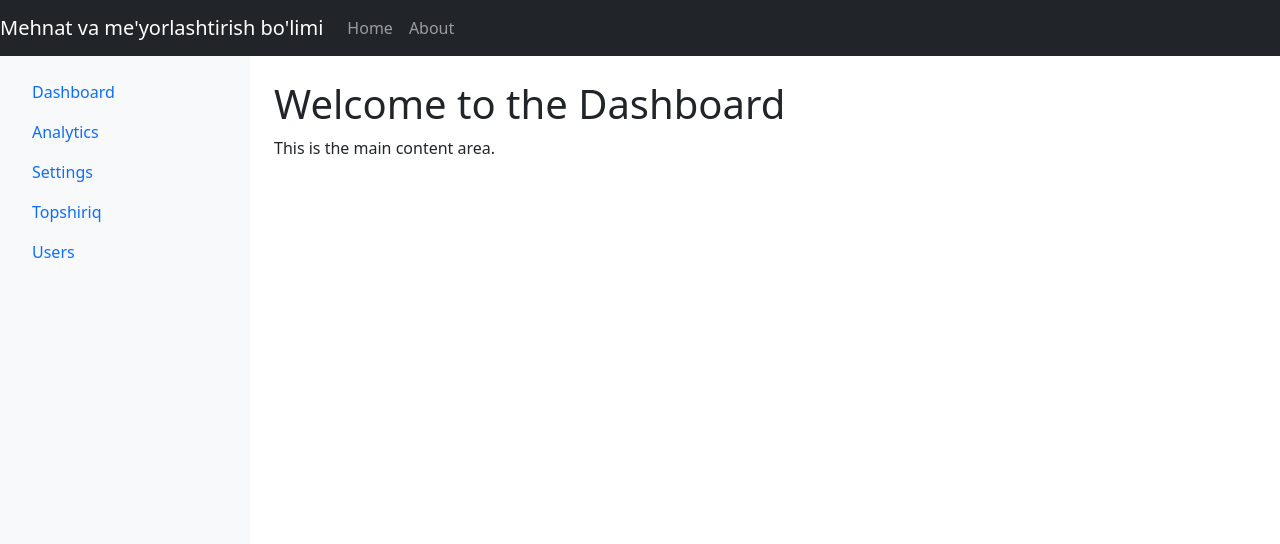
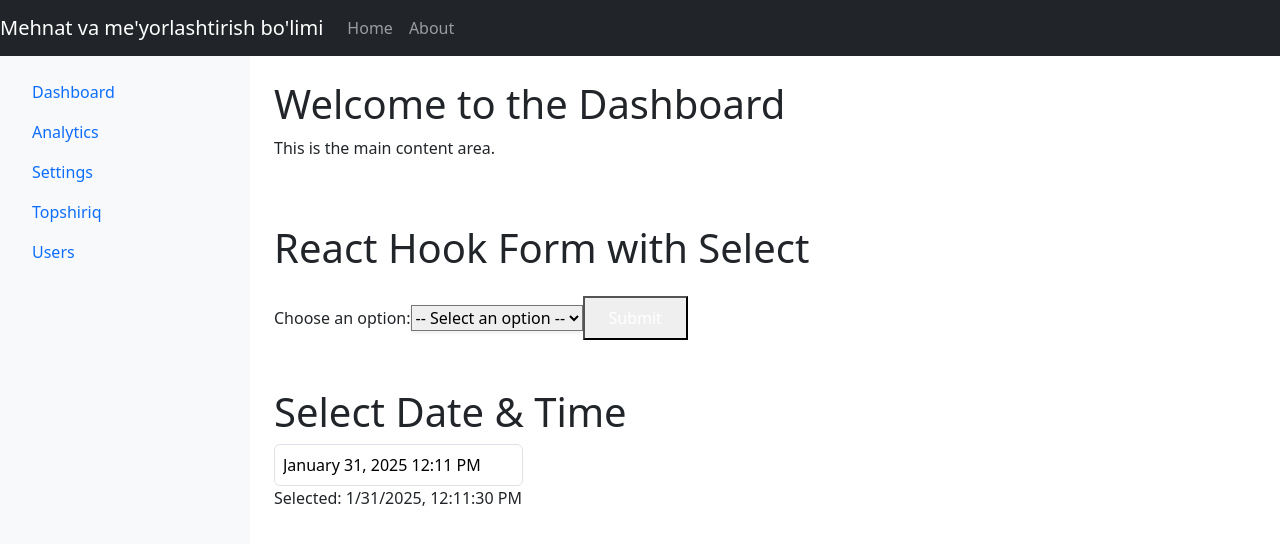
Before and after one commit to aq5092/otnfront, a React (Create React App) app: page / in a window 1280 px wide. Shown: the top 544 px of the page. Built offline with nearby package versions, Linux system fonts and the light colour scheme.

Commit message:
select picker install

```diff
--- a/package.json
+++ b/package.json
@@ -12,6 +12,7 @@
     "react-datepicker": "^7.6.0",
     "react-datetime-picker": "^6.0.1",
     "react-dom": "^19.0.0",
+    "react-hook-form": "^7.54.2",
     "react-router-dom": "^7.1.3",
     "react-scripts": "5.0.1"
   },
--- a/src/Components/Home.jsx
+++ b/src/Components/Home.jsx
@@ -4,6 +4,8 @@ import { Link } from 'react-router-dom';
 import DashboardNavbar from './Navbar';
 import Sidebar from './Sidebar';
 import Content from './Content';
+import Select from './Task/select';
+import DateTimePicker from './Task/datepicker';
 function Home() {
   return (
     <div>
@@ -13,6 +15,8 @@ function Home() {
         <Sidebar/>
         <div style={{ flex: 1 }}>
           <Content/>
+          <Select/>
+          <DateTimePicker/>
           {/* <Link to={`/users`} className="btn btn-outline-primary">Show user</Link> */}
         </div>
       </div>
--- a/src/Components/Task/CreateTask.jsx
+++ b/src/Components/Task/CreateTask.jsx
@@ -10,13 +10,19 @@ import {
 import axios from "axios";
 import { Link, useNavigate } from "react-router-dom";
 import { URL_USERS } from "../Path";
+import DatePicker from "react-datepicker";
+import "react-datepicker/dist/react-datepicker.css";
 
 function CreateTask() {
-  const [inputValue, setInputValue] = useState("");
-  const [selectedValue, setSelectedValue] = useState("");
-
   //  ############################################################
   const [users, setUsers] = useState([]);
+  const [selectedDate, setSelectedDate] = useState(new Date());
+
+  const handleDateChange = (date) => {
+    setSelectedDate(date);
+    setItem({ ...item, created_at: date });
+    console.log("Selected DateTime:", date);
+  };
 
   useEffect(() => {
     axios
@@ -32,19 +38,15 @@ function CreateTask() {
       });
   }, []);
 
-  const options = ["Option 1", "Option 2", "Option 3", "Option 4"];
+  const list_status = ["Jarayonda", "Tugatildi", "Toxtatildi"];
+  const list_topshriq = ["Buyruq", "Xizmat xati", "Rahbar topshirigi", "Ish rejimi", "Kunlik reja"];
 
-  const handleSelect = (value) => {
-    setInputValue(value);
-    setSelectedValue(value);
-  };
-  const list_status = ["Jarayonda", "Tugatildi", "Toxtatildi"];
   const [item, setItem] = useState({
     turi: "",
     asos: "",
     buyruq: "",
     created_at: "",
-    updated_at: "",
+    // updated_at: "",
     mazmuni: "",
     xodim_soni: "",
     status: "",
@@ -53,7 +55,7 @@ function CreateTask() {
     link_kimda: "",
     owner_id: "",
   });
-  const id =1;
+  const id = item.owner_id;
   const navigate = useNavigate();
   const handleSubmit = async (e) => {
     e.preventDefault();
@@ -65,9 +67,8 @@ function CreateTask() {
         },
         body: JSON.stringify(item),
       });
-
       const data = await response.json();
-      console.log("Response from server:", data);
+      // console.log("Response from server:", data);
       navigate("/tasks");
     } catch (error) {
       console.error("Error:", error);
@@ -77,6 +78,8 @@ function CreateTask() {
   const handleChange = (e) => {
     const { name, value } = e.target;
     setItem({ ...item, [name]: value });
+    // setUsers({...users,[name]: value});
+    // console.log(item)
   };
 
   return (
@@ -86,24 +89,6 @@ function CreateTask() {
           <h1>New task</h1>
           <form onSubmit={handleSubmit}>
             <Table striped bordered hover>
-              {/* <thead>
-                <tr>
-                  <th>#</th>
-                  <th>User</th>
-                  <th>Topshiriq turi</th>
-                  <th>Asos</th>
-                  <th>Buyruq raqami</th>
-                  <th>Sana</th>
-                  </tr>
-                  <tr>
-                  <th>Mazmuni</th>
-                  <th>Xodimlar soni</th>
-                  <th>Status</th>
-                  <th>Izoh</th>
-                  <th>Link</th>
-                  <th>Link_kimda</th>
-                </tr>
-              </thead> */}
               <tbody>
                 <tr>
                   <th>User</th>
@@ -113,51 +98,49 @@ function CreateTask() {
                   <th>Sana</th>
                 </tr>
                 <tr>
-
                   <td>
-                    <div
-                      style={{
-                        maxWidth: "300px",
-                        margin: "0 auto",
-                        padding: "20px",
-                      }}
+                    <Form.Select
+                      aria-label="Default select example"
+                      onChange={handleChange}
+                      name="owner_id"
                     >
-                      <input
-                      type="text"
-                      name="owner_id"
-                      value={inputValue}
-                      onChange={handleChange}
-                    />
-                      {/* <Form.Control
-                        type="text"
-                        placeholder="Select or type..."
-                        value={inputValue}
-                        onChange={(e) => setInputValue(e.target.value)}
-                      /> */}
-                      <DropdownButton
-                        id="dropdown-basic-button"
-                        title="Users"
-                        className="mt-8"
-                        onSelect={handleSelect}
-                      >
-                        {users.map((option, index) => (
-                          <Dropdown.Item key={index} eventKey={option.id}>
-                            {option.username}
-                          </Dropdown.Item>
-                        ))}
-                      </DropdownButton>
-                      {/* {selectedValue && (
-                        <p className="mt-3">Selected: {selectedValue}</p>
-                      )} */}
-                    </div>
+                      <option>Select user</option>
+                      {users.map((user, index) => (
+                        <option
+                          key={index}
+                          name="owner_id"
+                          value={user.id}
+                          onChange={handleChange}
+                        >
+                          {user.username}
+                        </option>
+                      ))}
+                    </Form.Select>
                   </td>
                   <td>
-                    <input
+                  <Form.Select
+                      aria-label="Default select example"
+                      onChange={handleChange}
+                      name="turi"
+                    >
+                      <option>Select user</option>
+                      {list_topshriq.map((val, index) => (
+                        <option
+                          key={index}
+                          name="turi"
+                          value={val}
+                          onChange={handleChange}
+                        >
+                          {val}
+                        </option>
+                      ))}
+                    </Form.Select>
+                    {/* <input
                       type="text"
                       name="turi"
                       value={item.turi}
                       onChange={handleChange}
-                    />
+                    /> */}
                   </td>
                   <td>
                     <input
@@ -177,16 +160,31 @@ function CreateTask() {
                     />
                   </td>
                   <td>
-                    <input
+                    <DatePicker
+                      selected={selectedDate}
+                      onChange={(date) => handleDateChange(date)}
+                      name="created_at"
+                      showTimeSelect
+                      timeFormat="HH:mm"
+                      timeIntervals={15}
+                      dateFormat="MMMM d, yyyy h:mm aa"
+                      className="border rounded p-2"
+                    />
+
+
+                    {/* <input
+
                       type="text"
                       name="created_at"
                       value={item.created_at}
                       onChange={handleChange}
-                    />
+                    /> */}
                   </td>
                 </tr>
+                <br/>
+                <br/>
                 <tr>
-                  <th>Update sana</th>
+                  {/* <th>Update sana</th> */}
                   <th>Mazmuni</th>
                   <th>Xodimlar soni</th>
                   <th>Status</th>
@@ -195,14 +193,14 @@ function CreateTask() {
                   <th>Link_kimda</th>
                 </tr>
                 <tr>
-                  <td>
+                  {/* <td>
                     <input
                       type="text"
                       name="updated_at"
                       value={item.updated_at}
                       onChange={handleChange}
                     />
-                  </td>
+                  </td> */}
                   <td>
                     <input
                       type="text"
@@ -221,13 +219,31 @@ function CreateTask() {
                   </td>
 
                   <td>
-                    <input
+                    <Form.Select
+                      aria-label="Default select example"
+                      onChange={handleChange}
+                      name="status"
+                    >
+                      <option>Select status</option>
+                      {list_status.map((status, index) => (
+                        <option
+                          key={index}
+                          name="status"
+                          value={status}
+                          onChange={handleChange}
+                        >
+                          {status}
+                        </option>
+                      ))}
+                    </Form.Select>
+                  </td>
+                  {/* <input
                       type="text"
                       name="status"
                       value={item.status}
                       onChange={handleChange}
-                    />
-                  </td>
+                    /> */}
+                  {/* </td> */}
                   <td>
                     <input
                       type="text"
--- /dev/null
+++ b/src/Components/Task/datepicker.jsx
@@ -0,0 +1,30 @@
+import React, { useState } from "react";
+import DatePicker from "react-datepicker";
+import "react-datepicker/dist/react-datepicker.css";
+
+export default function DateTimePicker() {
+  const [selectedDate, setSelectedDate] = useState(new Date());
+
+  const handleDateChange = (date) => {
+    setSelectedDate(date);
+    console.log("Selected DateTime:", date);
+  };
+
+  return (
+    <div className="p-4 flex flex-col items-center gap-4">
+      <h1 className="text-xl font-bold">Select Date & Time</h1>
+      <DatePicker
+        selected={selectedDate}
+        onChange={handleDateChange}
+        showTimeSelect
+        timeFormat="HH:mm"
+        timeIntervals={15}
+        dateFormat="MMMM d, yyyy h:mm aa"
+        className="border rounded p-2"
+      />
+      <p className="text-gray-600">
+        Selected: {selectedDate.toLocaleString()}
+      </p>
+    </div>
+  );
+}
--- /dev/null
+++ b/src/Components/Task/select.jsx
@@ -0,0 +1,51 @@
+import React, { useState } from "react";
+import { useForm } from "react-hook-form";
+
+export default function Select() {
+  const { register, handleSubmit, watch } = useForm();
+  const [selectedOption, setSelectedOption] = useState("");
+
+  const onSubmit = (data) => {
+    console.log("Form Data:", data);
+    alert(`Selected Option: ${data.mySelect}`);
+  };
+
+  const handleSelectChange = (event) => {
+    setSelectedOption(event.target.value);
+  };
+
+  return (
+    <div className="p-4 max-w-md mx-auto">
+      <h1 className="text-xl font-bold mb-4">React Hook Form with Select</h1>
+      <form onSubmit={handleSubmit(onSubmit)} className="space-y-4">
+        <label className="block">
+          <span className="text-gray-700">Choose an option:</span>
+          <select
+            {...register("mySelect", { required: true })}
+            value={selectedOption}
+            onChange={handleSelectChange}
+            className="mt-1 block w-full rounded-md border-gray-300 shadow-sm"
+          >
+            <option value="" disabled>
+              -- Select an option --
+            </option>
+            <option value="Option 1">Option 1</option>
+            <option value="Option 2">Option 2</option>
+            <option value="Option 3">Option 3</option>
+          </select>
+        </label>
+
+        <button
+          type="submit"
+          className="px-4 py-2 bg-blue-600 text-white rounded-lg hover:bg-blue-700"
+        >
+          Submit
+        </button>
+      </form>
+
+      {selectedOption && (
+        <p className="mt-4 text-green-600">You selected: {selectedOption}</p>
+      )}
+    </div>
+  );
+}
```
Also changed, not shown: 1 other file (tests, documents, lock files or other folders).
